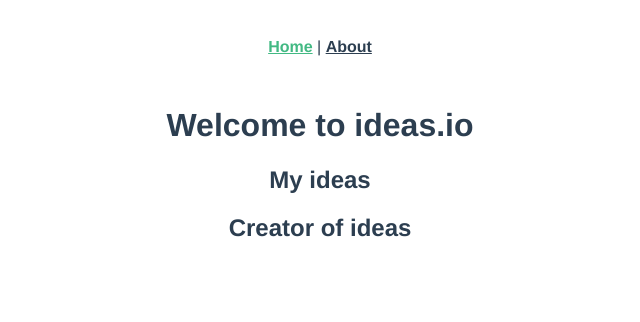
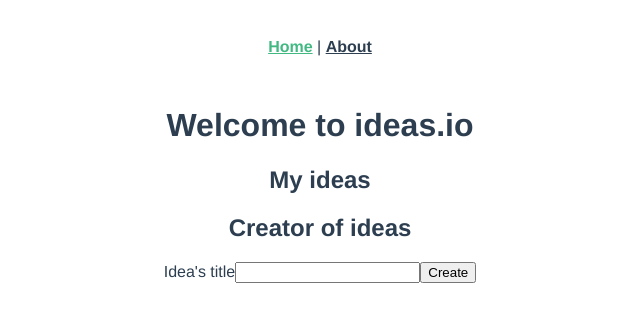
Before and after one commit to michelsonhns/vuex-ideas, a Vue app: page / in a window 1280 px wide. Shown: the top 322 px of the page, without its empty margins (320-960 px from the left). Built offline with nearby package versions, Linux system fonts and the light colour scheme.

Commit message:
commit $store
directement sur mutation

```diff
--- a/src/components/IdeasCreator.vue
+++ b/src/components/IdeasCreator.vue
@@ -1,12 +1,31 @@
 <template>
   <div>
     <h2>Creator of ideas</h2>
+    <form @submit.prevent="create">
+      <label for="idea-title">Idea's title</label>
+      <input type="text" id="idea-title" v-model="title"/>
+      <button type="submit">Create</button>
+    </form>
   </div>
 </template>
 
 <script>
   export default {
-
+    data() {
+      return {
+        title: "",
+      }
+    },
+    methods: {
+      create() {
+        const idea = {
+          createAt: new Date(),
+          title: this.title
+        };
+        this.$store.commit("CREATE_IDEAS", idea)
+        this.title = "";
+      }
+    },
   }
 </script>
 
```
